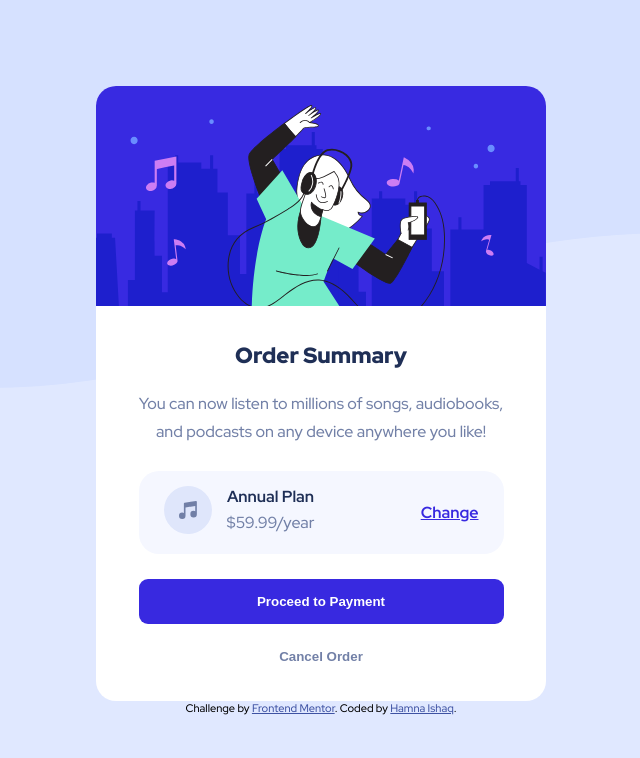
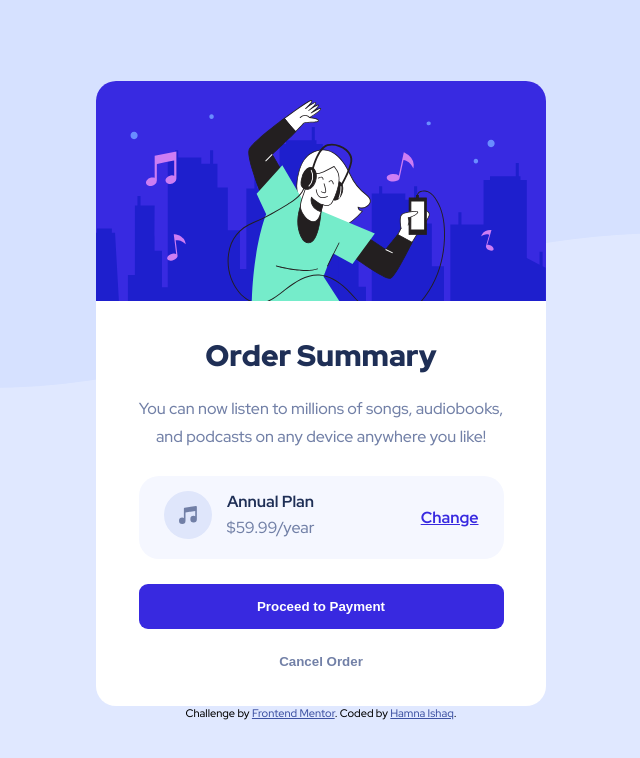
Before and after one commit to HamnaIshaq/order-summary-component, a plain HTML site: page index.html in a window 1280 px wide. Shown: the whole page, without its empty margins (319-959 px from the left). Drawn offline with Linux system fonts and the light colour scheme.

Commit message:
Update heading font size

```diff
--- a/style.css
+++ b/style.css
@@ -51,7 +51,7 @@ img {
 }
 
 .order-h1 {
-  font-size: 22px;
+  font-size: 1.85rem;
   font-weight: 900;
   color: var(--darkBlue);
 }
```
